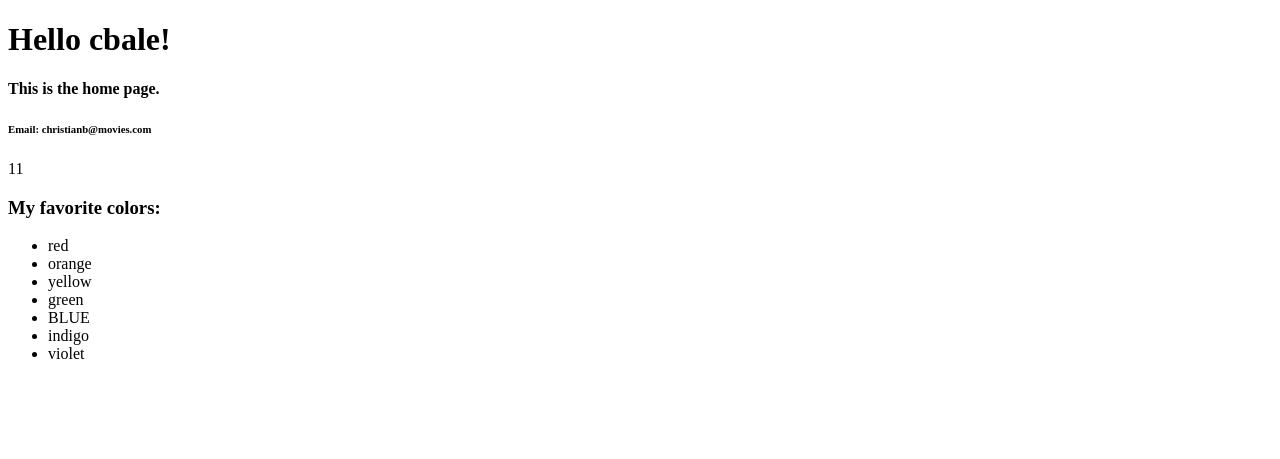
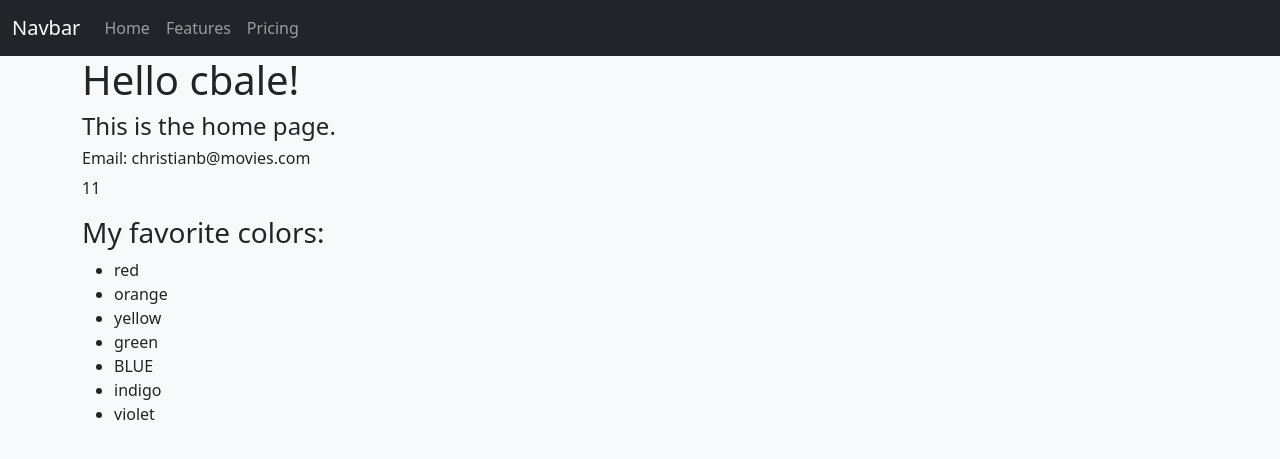
Before and after one commit to bstanton773/kekambas-102_flask_blog, a Flask app: page / in a window 1280 px wide. Shown: the top 459 px of the page. Run offline with Flask 2, Linux system fonts and the light colour scheme.

Commit message:
Add template inheritance

```diff
--- a/app/routes.py
+++ b/app/routes.py
@@ -14,4 +14,4 @@ def index():
 
 @app.route('/posts')
 def posts():
-    return 'Hi this is Posts!'
+    return render_template('posts.html')
--- /dev/null
+++ b/app/templates/base.html
@@ -0,0 +1,22 @@
+<!DOCTYPE html>
+<html lang="en">
+    <head>
+        <meta charset="UTF-8">
+        <meta http-equiv="X-UA-Compatible" content="IE=edge">
+        <meta name="viewport" content="width=device-width, initial-scale=1.0">
+        <link rel="stylesheet" href="https://cdn.jsdelivr.net/npm/bootstrap@5.2.2/dist/css/bootstrap.min.css">
+        <title>Kekambas Blog | {% block title %}{% endblock %} </title>
+    </head>
+    <body class="bg-light">
+        <!-- Navbar Goes Here -->
+        {% include 'nav.html' %}
+
+        <!-- Main Content -->
+        <div class="container">
+            {% block content %}
+            {% endblock %}
+        </div>
+
+        <script src="https://cdn.jsdelivr.net/npm/bootstrap@5.2.2/dist/js/bootstrap.bundle.min.js"></script>
+    </body>
+</html>
--- a/app/templates/index.html
+++ b/app/templates/index.html
@@ -1,12 +1,8 @@
-<!DOCTYPE html>
-<html lang="en">
-<head>
-    <meta charset="UTF-8">
-    <meta http-equiv="X-UA-Compatible" content="IE=edge">
-    <meta name="viewport" content="width=device-width, initial-scale=1.0">
-    <title>Kekambas Blog</title>
-</head>
-<body>
+{% extends "base.html" %}
+
+{% block title %}Home{% endblock %}
+
+{% block content %}
     <h1>Hello {{ user.get('username') }}!</h1>
     <h4>This is the home page.</h4>
     <h6>Email: {{ user['email'] }}</h6>
@@ -21,5 +17,4 @@
             {% endif %}
         {% endfor %}
     </ul>
-</body>
-</html>
+{% endblock content %}
--- /dev/null
+++ b/app/templates/nav.html
@@ -0,0 +1,15 @@
+<nav class="navbar navbar-expand-lg bg-dark navbar-dark">
+    <div class="container-fluid">
+        <a class="navbar-brand" href="#">Navbar</a>
+        <button class="navbar-toggler" type="button" data-bs-toggle="collapse" data-bs-target="#navbarNavAltMarkup" aria-controls="navbarNavAltMarkup" aria-expanded="false" aria-label="Toggle navigation">
+        <span class="navbar-toggler-icon"></span>
+        </button>
+        <div class="collapse navbar-collapse" id="navbarNavAltMarkup">
+        <div class="navbar-nav">
+            <a class="nav-link" href="#">Home</a>
+            <a class="nav-link" href="#">Features</a>
+            <a class="nav-link" href="#">Pricing</a>
+        </div>
+        </div>
+    </div>
+</nav>
```
Also changed, not shown: app/templates/posts.html (added, +11 -0 lines).
